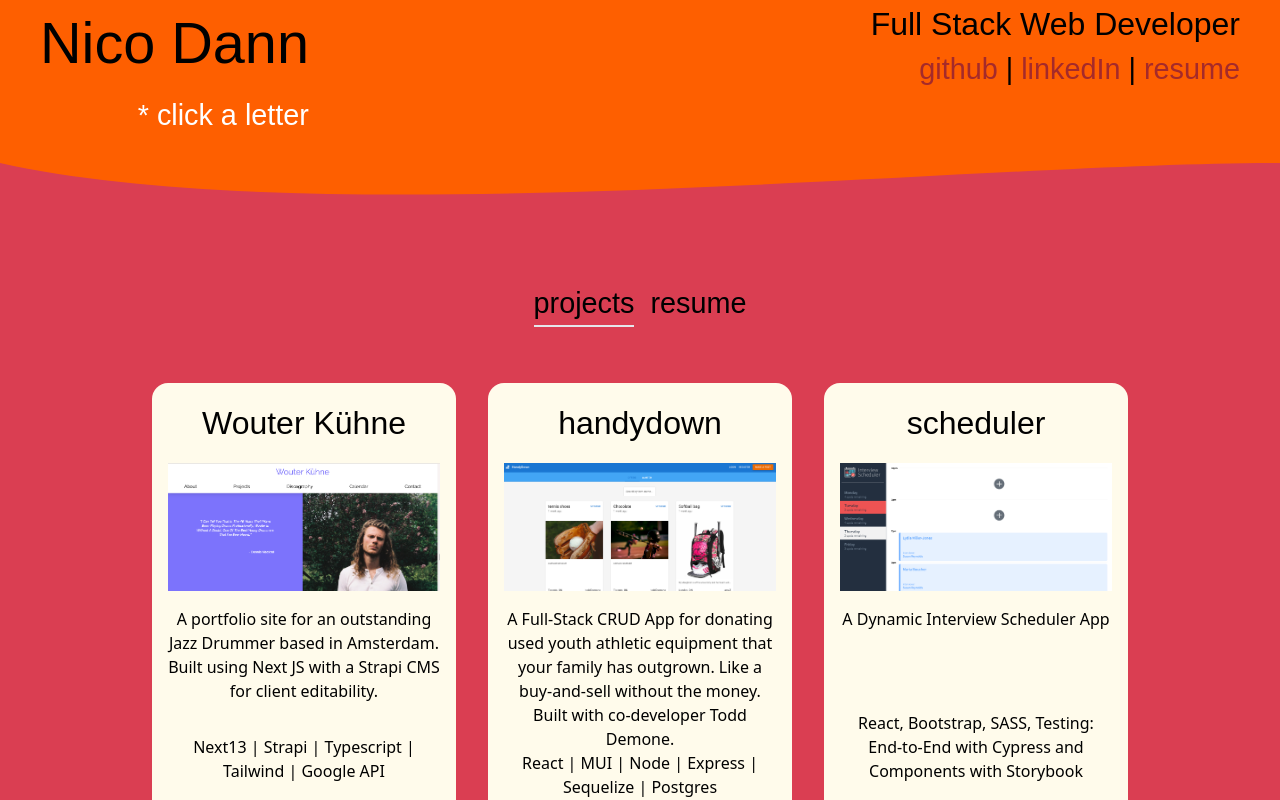
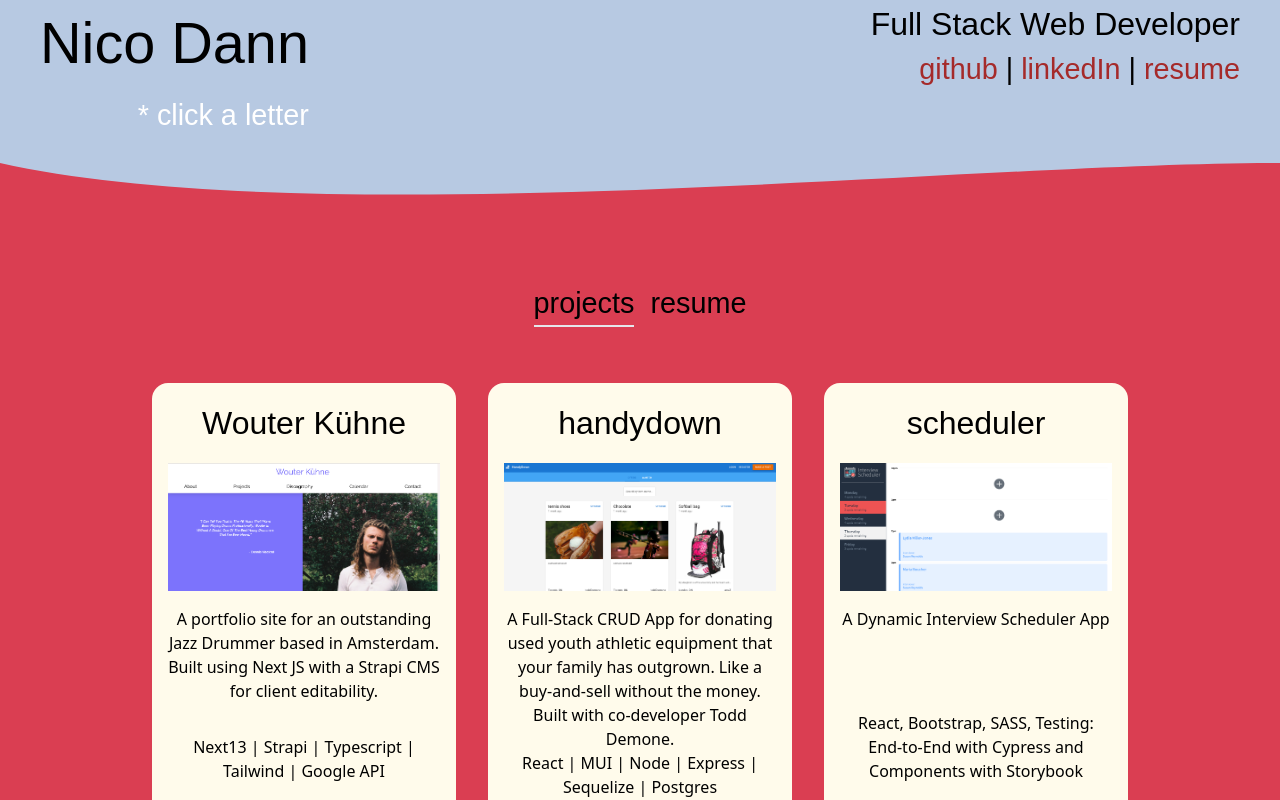
Before and after one commit to nicodann/portfolio, a Next.js app: page / in a window 1280 px wide. Shown: the top 800 px of the page. Built offline with nearby package versions, Linux system fonts and the light colour scheme; a web font is replaced by a local one.

Commit message:
Fix site colours.  Delete test log.

```diff
--- a/app/page.tsx
+++ b/app/page.tsx
@@ -1,9 +1,5 @@
-
-import MainPage from '@/containers/MainPage';
+import MainPage from "@/containers/MainPage";
 
 export default function Home() {
-  console.log("test log")
-  return (
-    <MainPage />
-  )
+  return <MainPage />;
 }
--- a/components/Header/index.tsx
+++ b/components/Header/index.tsx
@@ -30,22 +30,24 @@ export default function Header({
   }>(initialLetterMovedObject);
 
   const bgColours = [
-    "D6DBDC",
-    "526760",
-    "374B4A",
-    // "DA3E52",
-    "FE5F00",
+    "B7C9E2", //light grey blue
+    "D6DBDC", //light grey
+    "526760", //green-grey
+    "374B4A", //dark green-grey
+    // "DA3E52", // pinkey-red
+    "FE5F00", // orange
   ];
-  const [bgColour, setBgColour] = useState<string>(bgColours[3]);
-  const [colourIndex, setColourIndex] = useState(1);
+  const [bgColour, setBgColour] = useState<string>(bgColours[0]);
+  const [colourIndex, setColourIndex] = useState(0);
   const [counter, setCounter] = useState(1);
 
   const displayResetButton = Object.values(letterMovedObject).some(Boolean);
 
   const incrementColourIndex = () => {
-    colourIndex === bgColours.length - 1
-      ? setColourIndex(0)
-      : setColourIndex((prev) => prev + 1);
+    const nextIndex =
+      colourIndex === bgColours.length - 1 ? 0 : colourIndex + 1;
+    setColourIndex(nextIndex);
+    return nextIndex;
   };
 
   const incrementCounter = () => {
@@ -57,15 +59,15 @@ export default function Header({
   };
 
   const handleLetterClick = (i: number) => {
-    setBgColour(bgColours[colourIndex]);
-    incrementColourIndex();
+    const newColourIndex = incrementColourIndex();
+    setBgColour(bgColours[newColourIndex]);
     incrementCounter();
     setLetterMovedObject((prev) => ({ ...prev, [i]: true }));
   };
 
   const handleResetClick = () => {
-    setBgColour(bgColours[colourIndex]);
-    incrementColourIndex();
+    setBgColour(bgColours[0]);
+    // incrementColourIndex();
     setCounter(1);
     setLetterMovedObject(initialLetterMovedObject);
   };
```
